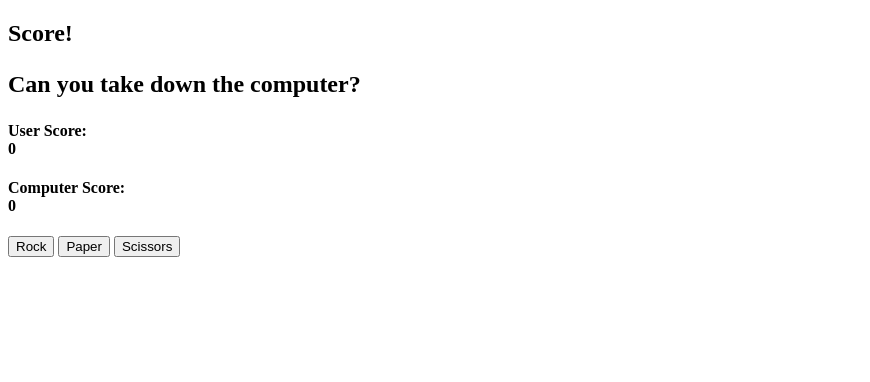
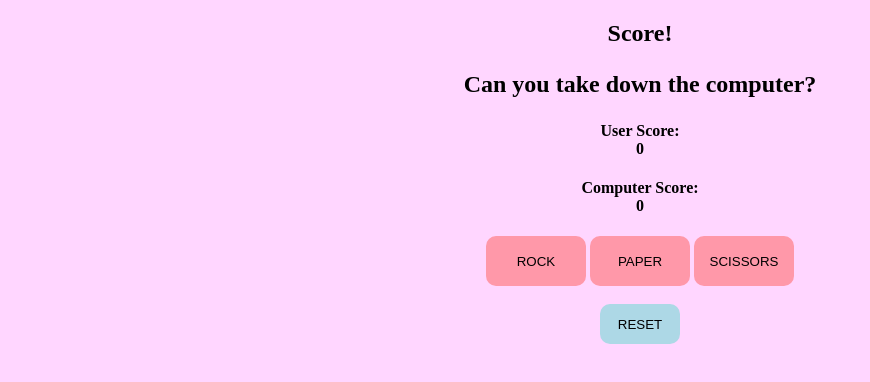
Before and after one commit to Dalleeee/rps2, a plain HTML site: page index.html in a window 1280 px wide. Shown: the whole page, without its empty margins (0-870 px from the left). Drawn offline with Linux system fonts and the light colour scheme.

Commit message:
Tidied up code

```diff
--- a/index.html
+++ b/index.html
@@ -1,12 +1,18 @@
 <!DOCTYPE html>
 <html>
+    <link rel="stylesheet" href="styles.css">
     <body>
-        <h2><div id="score">Score!</div></h2>
+        <div id="container">
+            <h2><div id="score">Score!</div></h2>
             <h4>User Score: <div id="win">0</div></h4>
             <h4>Computer Score: <div id="loss">0</div></h4>
         <button id="rock">Rock</button>
         <button id="paper">Paper</button>
         <button id="scissors">Scissors</button>
+        <br>
+        <br>
+        <button id="reset">RESET</button>
+        </div>
     </body>
     <script src="script.js"></script>
 </html>
--- a/script.js
+++ b/script.js
@@ -1,3 +1,12 @@
+const score = document.querySelector('#score');
+const scoreText = document.createElement('p');
+scoreText.textContent = "Can you take down the computer?";
+let win = 0;
+let loss = 0;
+score.appendChild(scoreText);
+const winCounter = document.getElementById('win');
+const lossCounter = document.getElementById('loss');
+
 function computerPlay() {
     let randomNumber = Math.floor(Math.random() * 3) + 1;
     switch (randomNumber) {
@@ -15,18 +24,7 @@ function computerPlay() {
     }
 }
 
-const score = document.querySelector('#score');
-const scoreText = document.createElement('p');
-scoreText.textContent = "Can you take down the computer?";
-let win = 0;
-let loss = 0;
-score.appendChild(scoreText);
-const winCounter = document.getElementById('win');
-const lossCounter = document.getElementById('loss');
-
-
 function round(playerSelection, computerSelection) {
-
     computerSelection = computerPlay();
     switch (playerSelection) {
         case "rock":
@@ -126,3 +124,9 @@ const scissorsButton = document.querySelector('#scissors');
 scissorsButton.addEventListener('click', function(){
     round('scissors', computerPlay());
 })
+
+const reset = document.getElementById('reset');
+reset.addEventListener("click", reloadScreen);
+function reloadScreen() {
+    location.reload();
+}
--- /dev/null
+++ b/styles.css
@@ -0,0 +1,31 @@
+#container {
+    text-align: center;
+}
+
+button {
+    border-radius: 10px;
+    height: 50px;
+    width: 100px;
+    text-transform: uppercase;
+    background-color: rgb(255, 152, 169);
+    border: 0px;
+}
+
+button:hover {
+    cursor: pointer;
+    border: 2px solid black;
+}
+
+button:focus {
+    border: 2px dotted rgb(136, 255, 0);
+}
+
+#reset {
+    height: 40px;
+    width: 80px;
+    background-color: lightblue;
+}
+
+body {
+    background-color: rgb(255, 214, 255);
+}
```
Also changed, not shown: 1 other file.
